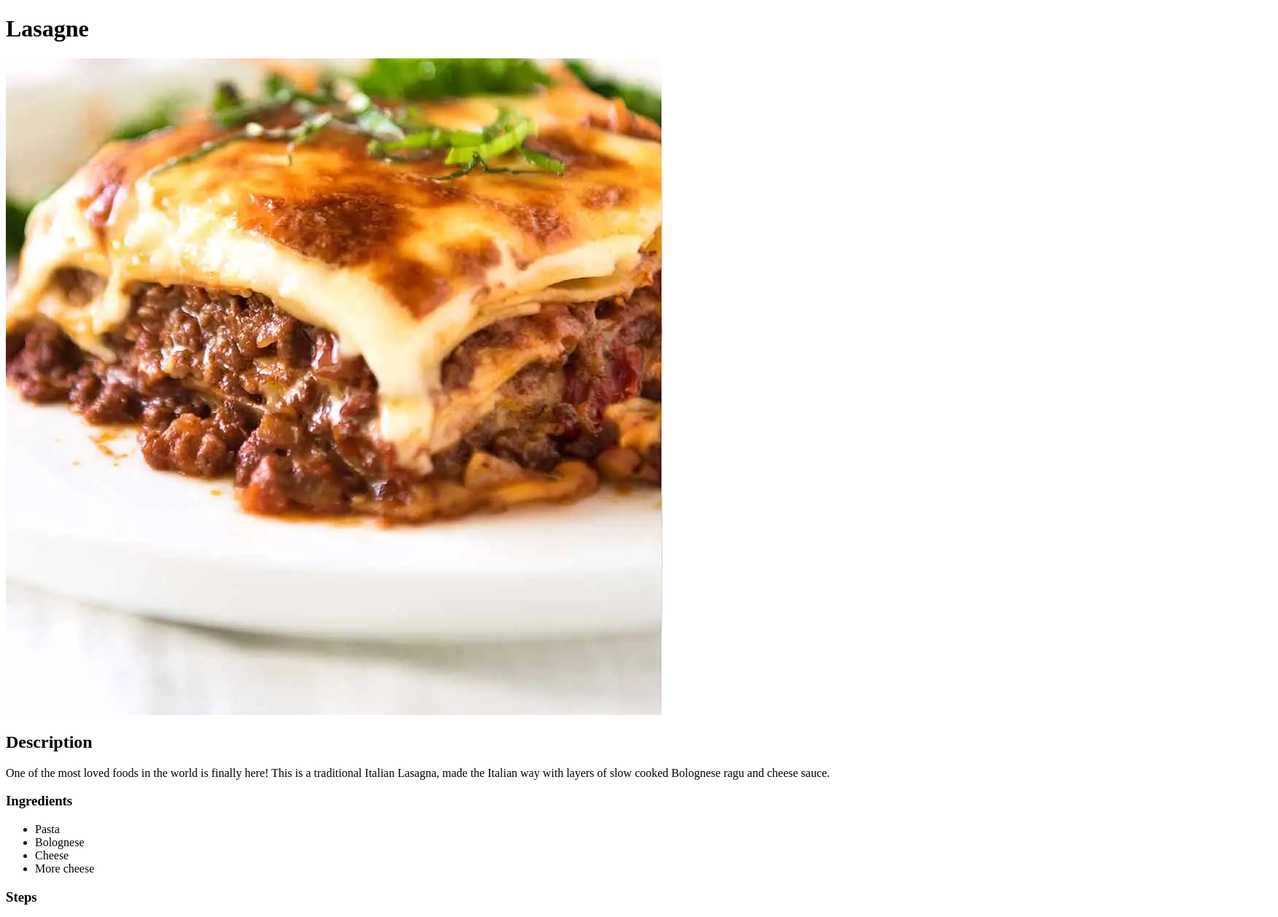
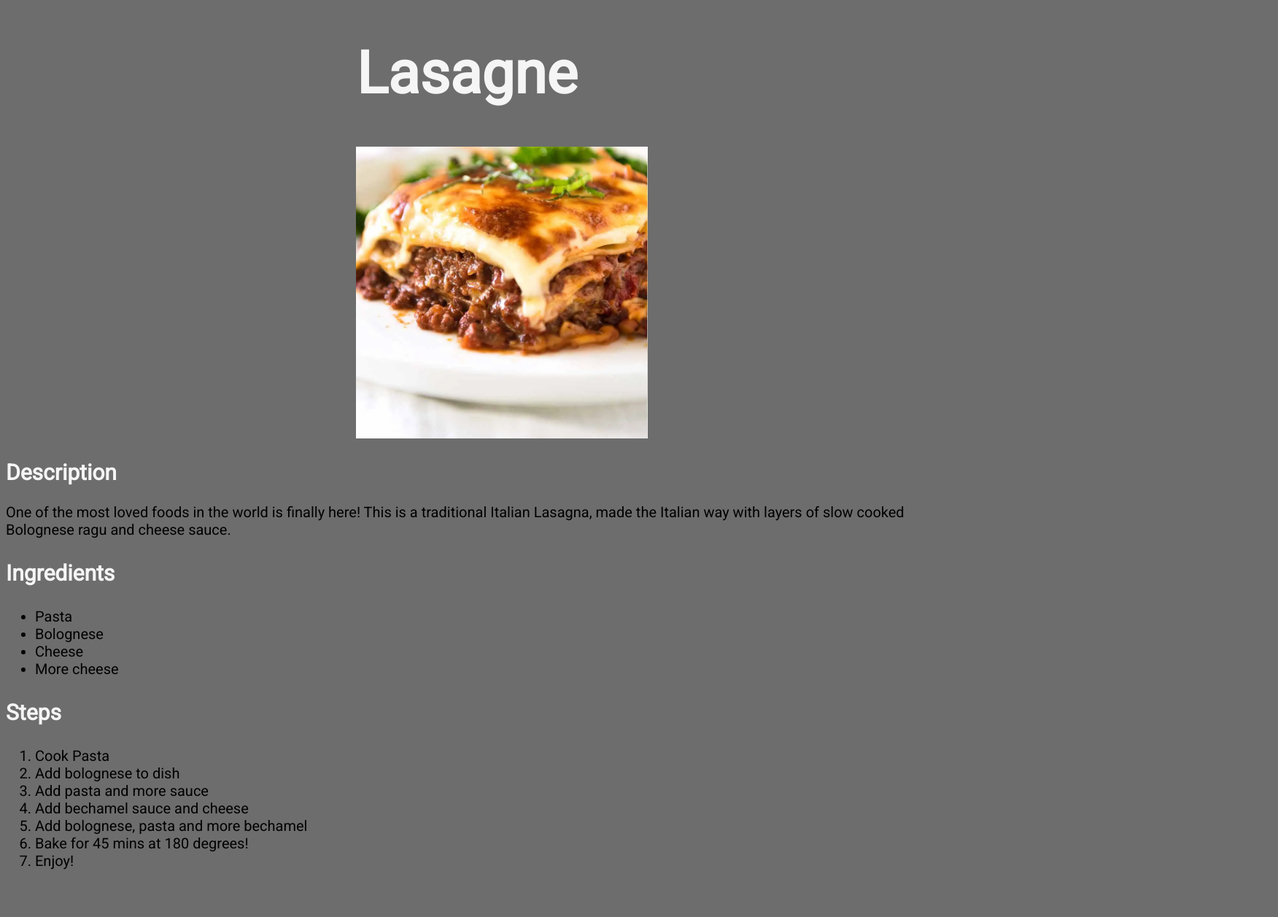
Before and after one commit to pk3r/odin-recipes, a plain HTML site: page recipes/lasagne.html in a window 1280 px wide. Shown: the top 1257 px of the page at 73% size, 1752 px wide, since content can reach past the window. After the commit the page ends 1212 px from the top, so only its background shows below. Drawn offline with Linux system fonts and the light colour scheme.

Commit message:
Added CSS to all recipes

```diff
--- a/recipes/lasagne.html
+++ b/recipes/lasagne.html
@@ -4,23 +4,27 @@
     <meta charset="UTF-8">
     <meta http-equiv="X-UA-Compatible" content="IE=edge">
     <meta name="viewport" content="width=device-width, initial-scale=1.0">
+    <link rel="stylesheet" href="style.css">
+    <link href="https://fonts.googleapis.com/css2?family=Roboto&display=swap" rel="stylesheet">
     <title>Lasagne Recipe!</title>
 </head>
 <body>
-    <h1>Lasagne</h1>
-    <img src="/recipes/images/lasagne.webp" alt="Lasage">
-    <h2>Description</h2>
-    <p>One of the most loved foods in the world is finally here! This is a traditional Italian Lasagna,
+    <h1 class="header-title">Lasagne</h1>
+    <div class="img-container">
+    <img class="main-image" src="/recipes/images/lasagne.webp" alt="Lasage">
+    </div>
+    <h2 class="main-desc">Description</h2>
+    <p class="main-text">One of the most loved foods in the world is finally here! This is a traditional Italian Lasagna,
         made the Italian way with layers of slow cooked Bolognese ragu and cheese sauce.</p>
-    <h3>Ingredients</h3>
-    <ul>
+    <h3 class="main-ingre">Ingredients</h3>
+    <ul class= "main-text">
         <li>Pasta</li>
         <li>Bolognese</li>
         <li>Cheese</li>
         <li>More cheese</li>
     </ul>
-    <h3>Steps</h3>
-    <ol>
+    <h3 class="main-lists">Steps</h3>
+    <ol class="main-text">
         <li>Cook Pasta</li>
         <li>Add bolognese to dish</li>
         <li>Add pasta and more sauce</li>
--- /dev/null
+++ b/recipes/style.css
@@ -0,0 +1,31 @@
+* {
+    background-color: rgb(109, 109, 109);
+    font-family: 'Roboto', sans-serif;
+   }
+
+.header-title {
+    text-align: center;
+    font-size: 5em;
+    color: whitesmoke;
+}
+
+.main-image {
+    width: 400px;
+    height: auto;
+}
+
+.img-container {
+    position: relative;
+    left: 38%;
+}
+
+.main-desc,
+.main-ingre,
+.main-lists {
+    font-size: 30px;
+    color: whitesmoke
+}
+
+.main-text {
+    font-size: 20px;
+}
--- a/style.css
+++ b/style.css
@@ -11,7 +11,7 @@
 
 div {
     text-align: center;
-    font-size: 24px;;
+    font-size: 24px;
 }
 
 .recipe-links {
```
Also changed, not shown: recipes/katsu.html (+12 -9 lines), recipes/ramen.html (+12 -9 lines).
